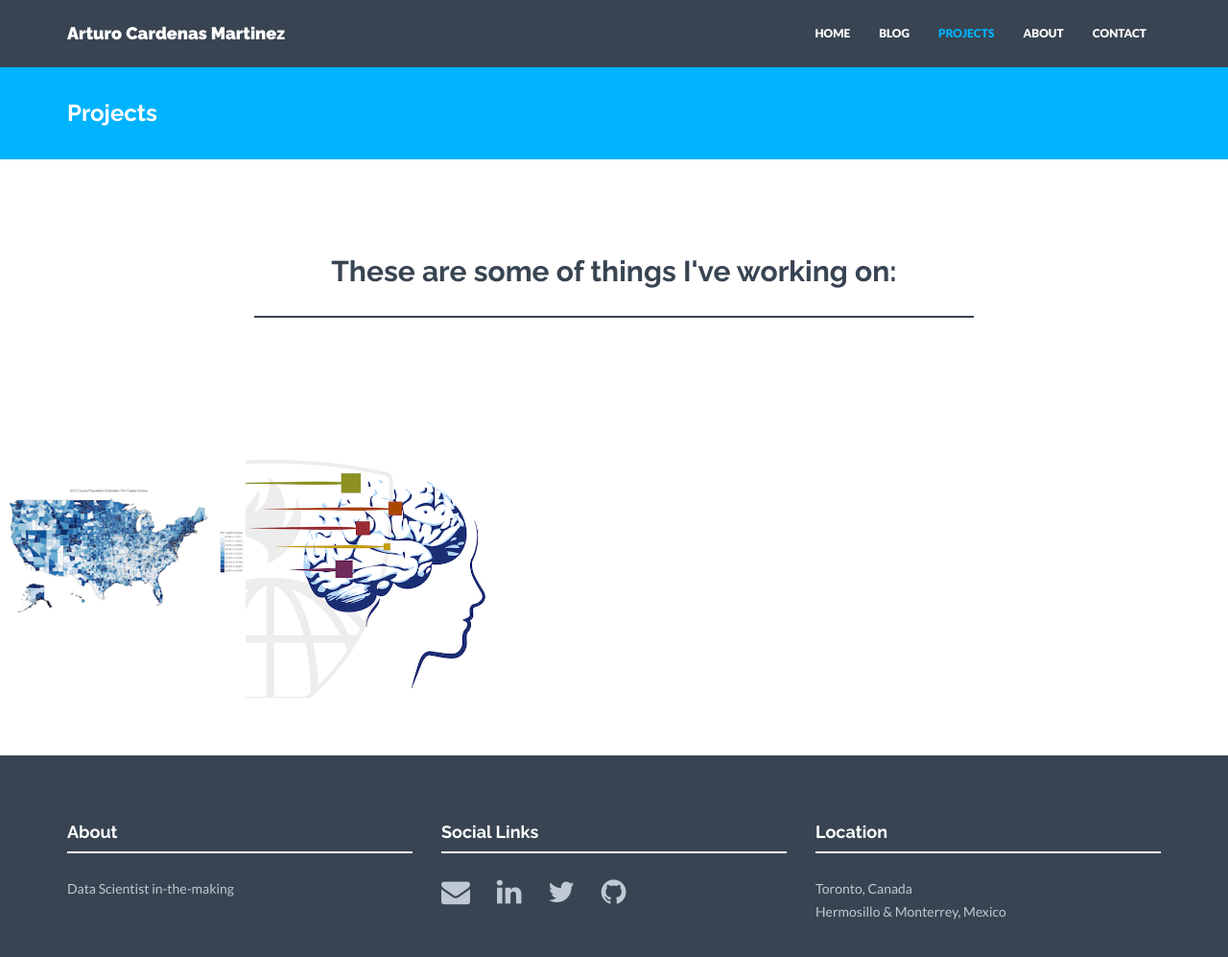
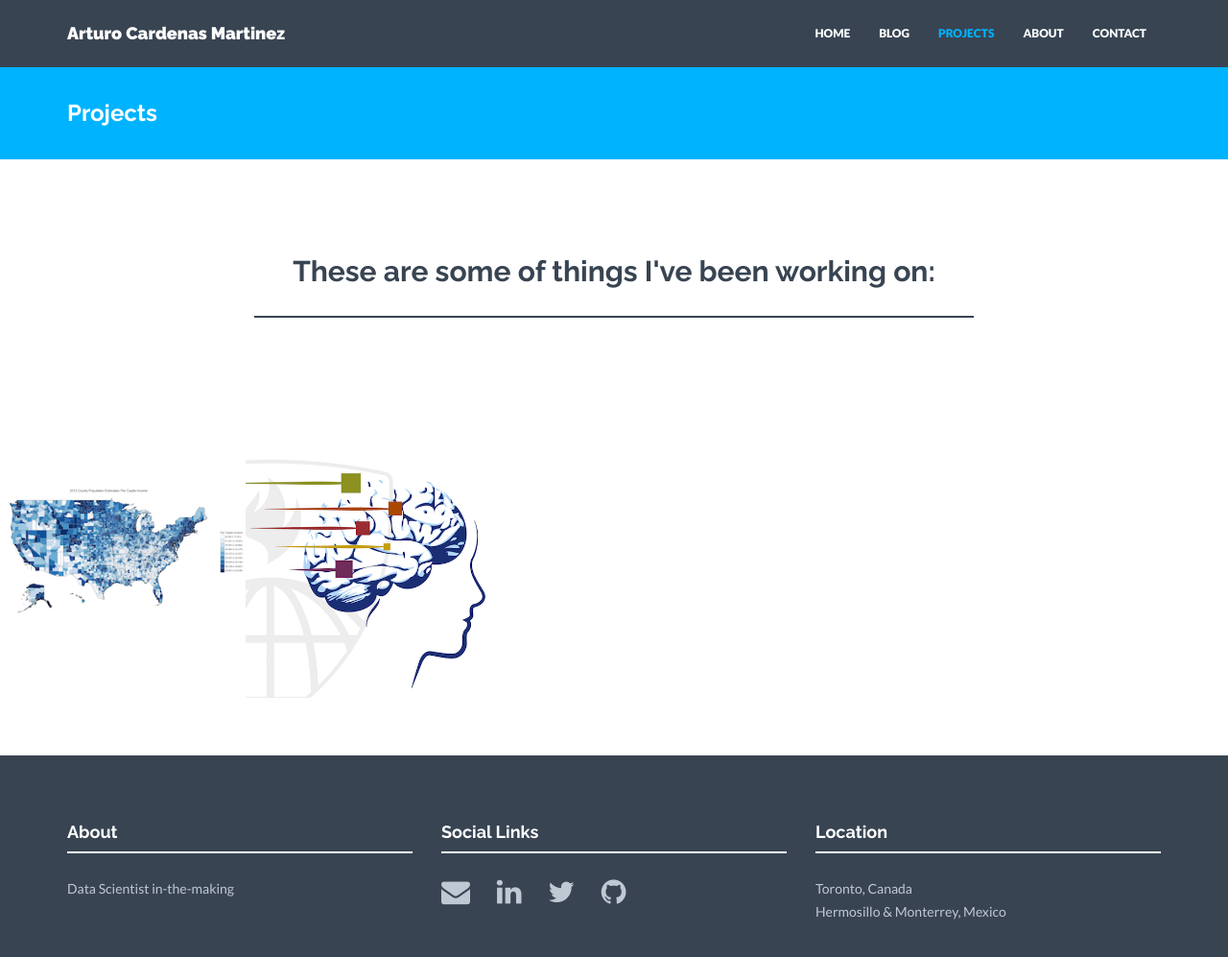
Before and after one commit to arturocm/arturocm.github.io, a Jekyll site: the page built from portfolio.html, in a window 1280 px wide and 1034 px high. Shown: the top 997 px of the window at 96% size. Built offline with Jekyll 4.4.1, drawn with Linux system fonts in a browser that asks for light colours; nearby versions of some CDN libraries.

Commit message:
grammar fix
A little grammar correction on the project page

```diff
--- a/portfolio.html
+++ b/portfolio.html
@@ -7,7 +7,7 @@ permalink: /projects/
 <div class="container mtb">
     <div class="row">
         <div class="col-lg-8 col-lg-offset-2 centered">
-            <h2>These are some of things I've working on:</h2>
+            <h2>These are some of things I've been working on:</h2>
             <br>
             <div class="hline"></div>
         </div>
```
